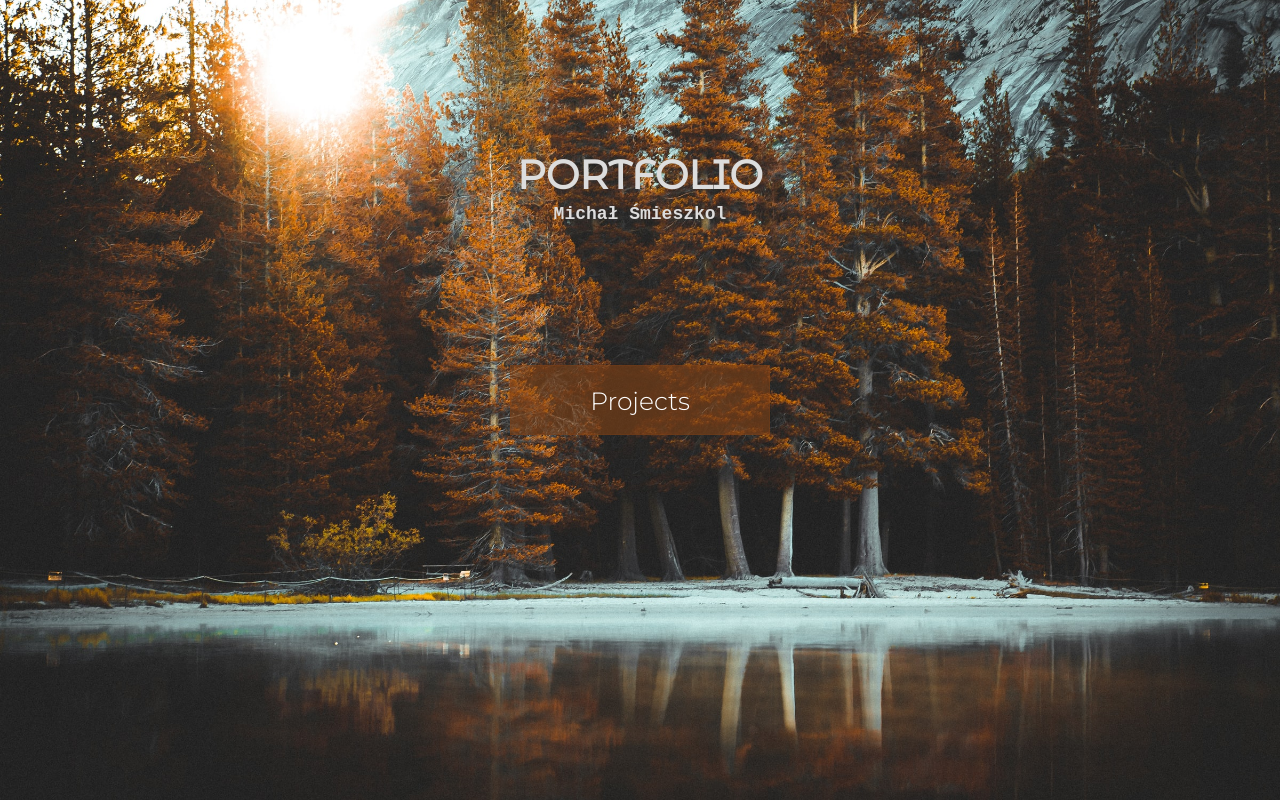
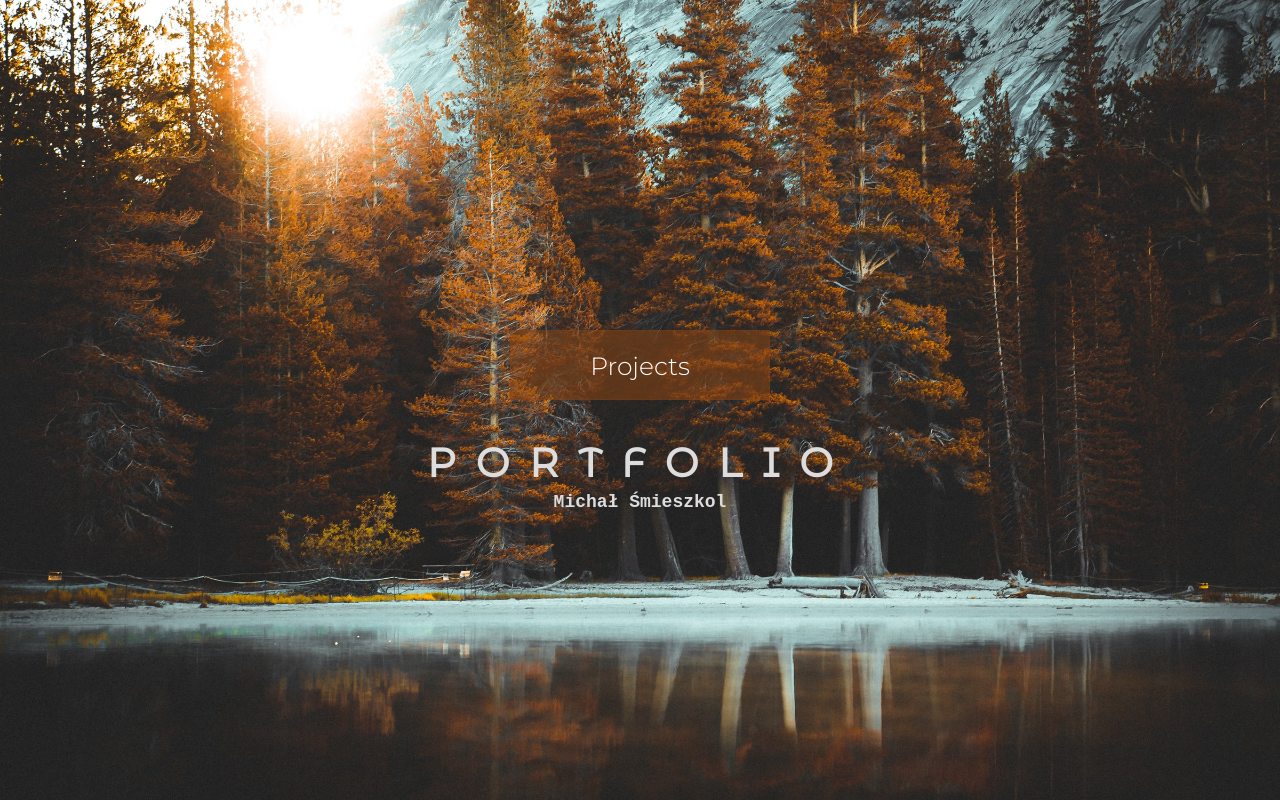
Before and after one commit to michalsmieszkol/michalsmieszkol.github.io, a plain HTML site: page index.html in a window 1280 px wide. Drawn offline with Linux system fonts and the light colour scheme.

Commit message:
Update style.css

```diff
--- a/style.css
+++ b/style.css
@@ -9,30 +9,38 @@ header {
     height: 100vh;
     width: 100vw;
     background-size: cover;
-    display: block;
+    display: flex;
+    align-items: center;
+    justify-content: center;
+    flex-direction: column;
+
+
 }
 
 h1, h2{
     font-family: monospace;
     text-align: center;
     color: #ddd;
+
+
 }
 h1 {
     font-size: 40px;
     margin-bottom: 5px;
     padding-top: 150;
     font-family: 'Montserrat Alternates', sans-serif;
+    letter-spacing: 20px;
 
 }
 
 h2 {
     font-size: 18px;
-    font-family:
+
 }
 
 button {
     position: absolute;
-    top: 50%;
+    bottom: 50%;
     left: 50%;
     width: 260px;
     height: 70px;
@@ -45,6 +53,8 @@ button {
     margin-left: -130px;
     -webkit-transition: all 1s ease;
     font-family: 'Montserrat';
+    box-sizing: border-box;
 }
 
 button.menu:hover {background-color: rgba(247, 134, 53, 0.67);
+    cursor: pointer;
```
